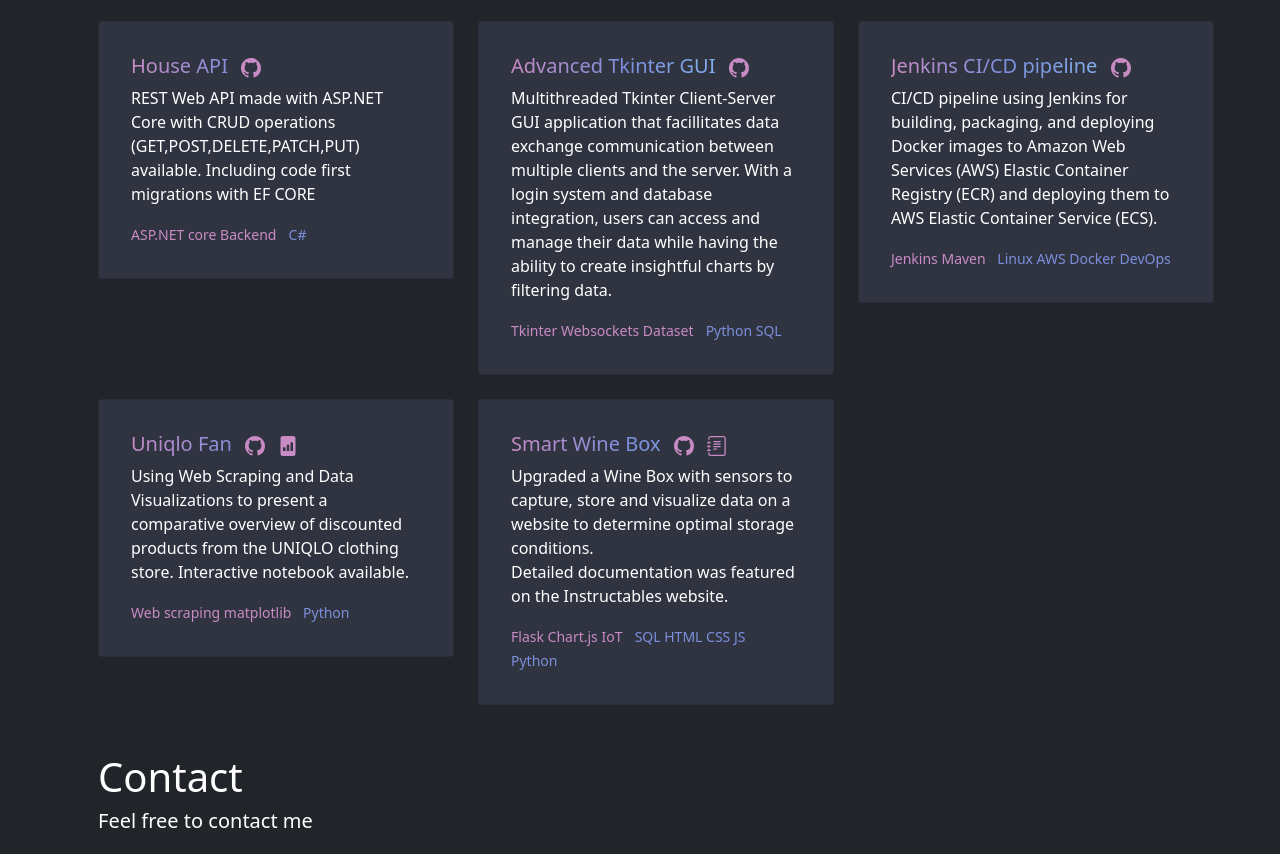
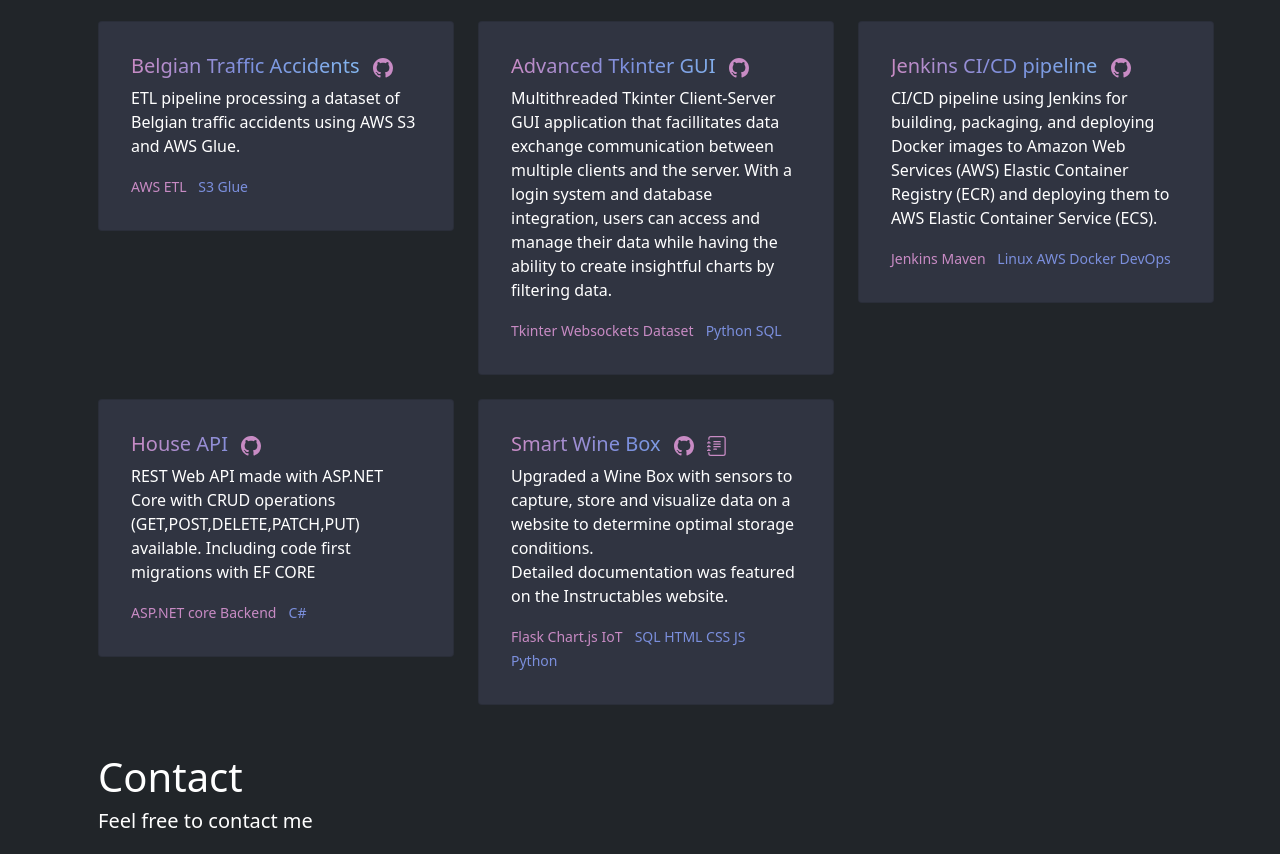
Before and after one commit to dominicho97/dominicho97.github.io, a plain HTML site: page index.html in a window 1280 px wide. Shown: the part 3052-3906 px from the top of the page. Drawn offline with nearby package versions, Linux system fonts and the light colour scheme.

Commit message:
updated portfolio 10 novemeber 2024

```diff
--- a/index.html
+++ b/index.html
@@ -292,28 +292,28 @@
           </div>
         </div>
 
+
         <div class="col">
           <div class="card bg-warning text-bg-light p-3">
             <div class="card-body ">
-              <h5 class="card-title text-custom">House API
-                <a href="https://github.com/dominicho97/HouseAPI" target="_blank">
+              <h5 class="card-title text-custom">Belgian Traffic Accidents
+                <a href="https://github.com/dominicho97/belgium-traffic-accidents-analysis/tree/main" target="_blank">
                   <svg  width="20" height="20" fill="currentColor"  class="bi bi-github ms-2"  viewBox="0 0 16 16">
                     <path d="M8 0C3.58 0 0 3.58 0 8c0 3.54 2.29 6.53 5.47 7.59.4.07.55-.17.55-.38 0-.19-.01-.82-.01-1.49-2.01.37-2.53-.49-2.69-.94-.09-.23-.48-.94-.82-1.13-.28-.15-.68-.52-.01-.53.63-.01 1.08.58 1.23.82.72 1.21 1.87.87 2.33.66.07-.52.28-.87.51-1.07-1.78-.2-3.64-.89-3.64-3.95 0-.87.31-1.59.82-2.15-.08-.2-.36-1.02.08-2.12 0 0 .67-.21 2.2.82.64-.18 1.32-.27 2-.27.68 0 1.36.09 2 .27 1.53-1.04 2.2-.82 2.2-.82.44 1.1.16 1.92.08 2.12.51.56.82 1.27.82 2.15 0 3.07-1.87 3.75-3.65 3.95.29.25.54.73.54 1.48 0 1.07-.01 1.93-.01 2.2 0 .21.15.46.55.38A8.012 8.012 0 0 0 16 8c0-4.42-3.58-8-8-8z"/>
                   </svg>
                 </a>
+
+                </a>
               </h5>
-              <p class="card-text">REST Web API made with ASP.NET Core with CRUD operations (GET,POST,DELETE,PATCH,PUT) available. Including code first migrations with EF CORE</p>
+              <p class="card-text"> ETL pipeline processing a dataset of Belgian traffic accidents using AWS S3 and AWS Glue.
+              </p>
               <p class="card-text">
-                <small class="text-primary me-2">ASP.NET core Backend</small>
-                <small class="text-secondary me-2">C# </small>
-                </p>
+                <small class="text-primary me-2"> AWS ETL </small>
+                <small class="text-secondary me-2">S3 Glue</small>
+              </p>
             </div>
           </div>
         </div>
-
-
-
-
 
           <div class="col">
             <div class="card bg-warning text-bg-light p-3">
@@ -366,28 +366,23 @@
 
 
 
+
+
           <div class="col">
             <div class="card bg-warning text-bg-light p-3">
               <div class="card-body ">
-                <h5 class="card-title text-custom">Uniqlo Fan
-                  <a href="https://github.com/dominicho97/uniqlo-fan" target="_blank">
+                <h5 class="card-title text-custom">House API
+                  <a href="https://github.com/dominicho97/HouseAPI" target="_blank">
                     <svg  width="20" height="20" fill="currentColor"  class="bi bi-github ms-2"  viewBox="0 0 16 16">
                       <path d="M8 0C3.58 0 0 3.58 0 8c0 3.54 2.29 6.53 5.47 7.59.4.07.55-.17.55-.38 0-.19-.01-.82-.01-1.49-2.01.37-2.53-.49-2.69-.94-.09-.23-.48-.94-.82-1.13-.28-.15-.68-.52-.01-.53.63-.01 1.08.58 1.23.82.72 1.21 1.87.87 2.33.66.07-.52.28-.87.51-1.07-1.78-.2-3.64-.89-3.64-3.95 0-.87.31-1.59.82-2.15-.08-.2-.36-1.02.08-2.12 0 0 .67-.21 2.2.82.64-.18 1.32-.27 2-.27.68 0 1.36.09 2 .27 1.53-1.04 2.2-.82 2.2-.82.44 1.1.16 1.92.08 2.12.51.56.82 1.27.82 2.15 0 3.07-1.87 3.75-3.65 3.95.29.25.54.73.54 1.48 0 1.07-.01 1.93-.01 2.2 0 .21.15.46.55.38A8.012 8.012 0 0 0 16 8c0-4.42-3.58-8-8-8z"/>
                     </svg>
                   </a>
-                  <a href="https://mybinder.org/v2/gh/dominicho97/uniqlo-fan/master?labpath=scrape_final.ipynb" target="_blank">
-                    <svg  width="20" height="20" fill="currentColor" class="bi bi-file-bar-graph-fill ms-2" viewBox="0 0 16 16">
-                      <path d="M12 0H4a2 2 0 0 0-2 2v12a2 2 0 0 0 2 2h8a2 2 0 0 0 2-2V2a2 2 0 0 0-2-2zm-2 11.5v-6a.5.5 0 0 1 .5-.5h1a.5.5 0 0 1 .5.5v6a.5.5 0 0 1-.5.5h-1a.5.5 0 0 1-.5-.5zm-2.5.5a.5.5 0 0 1-.5-.5v-4a.5.5 0 0 1 .5-.5h1a.5.5 0 0 1 .5.5v4a.5.5 0 0 1-.5.5h-1zm-3 0a.5.5 0 0 1-.5-.5v-2a.5.5 0 0 1 .5-.5h1a.5.5 0 0 1 .5.5v2a.5.5 0 0 1-.5.5h-1z"/>
-                    </svg>
-                  </a>
                 </h5>
-                <p class="card-text"> Using Web Scraping and Data Visualizations to present a comparative overview of discounted products from the UNIQLO clothing store.
-                  Interactive notebook available.
-                </p>
+                <p class="card-text">REST Web API made with ASP.NET Core with CRUD operations (GET,POST,DELETE,PATCH,PUT) available. Including code first migrations with EF CORE</p>
                 <p class="card-text">
-                  <small class="text-primary me-2">Web scraping  matplotlib </small>
-                  <small class="text-secondary me-2">Python</small>
-                </p>
+                  <small class="text-primary me-2">ASP.NET core Backend</small>
+                  <small class="text-secondary me-2">C# </small>
+                  </p>
               </div>
             </div>
           </div>
```
